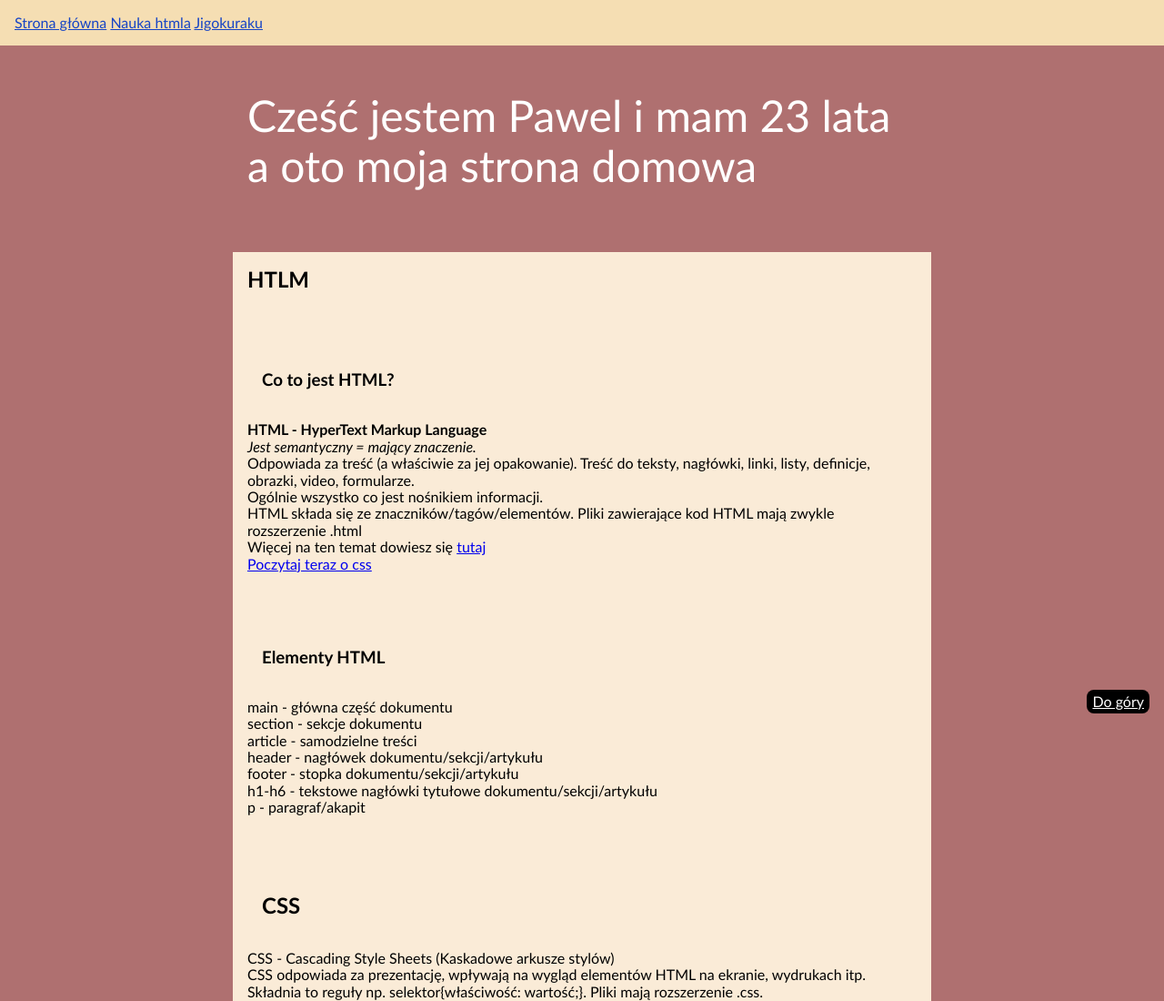
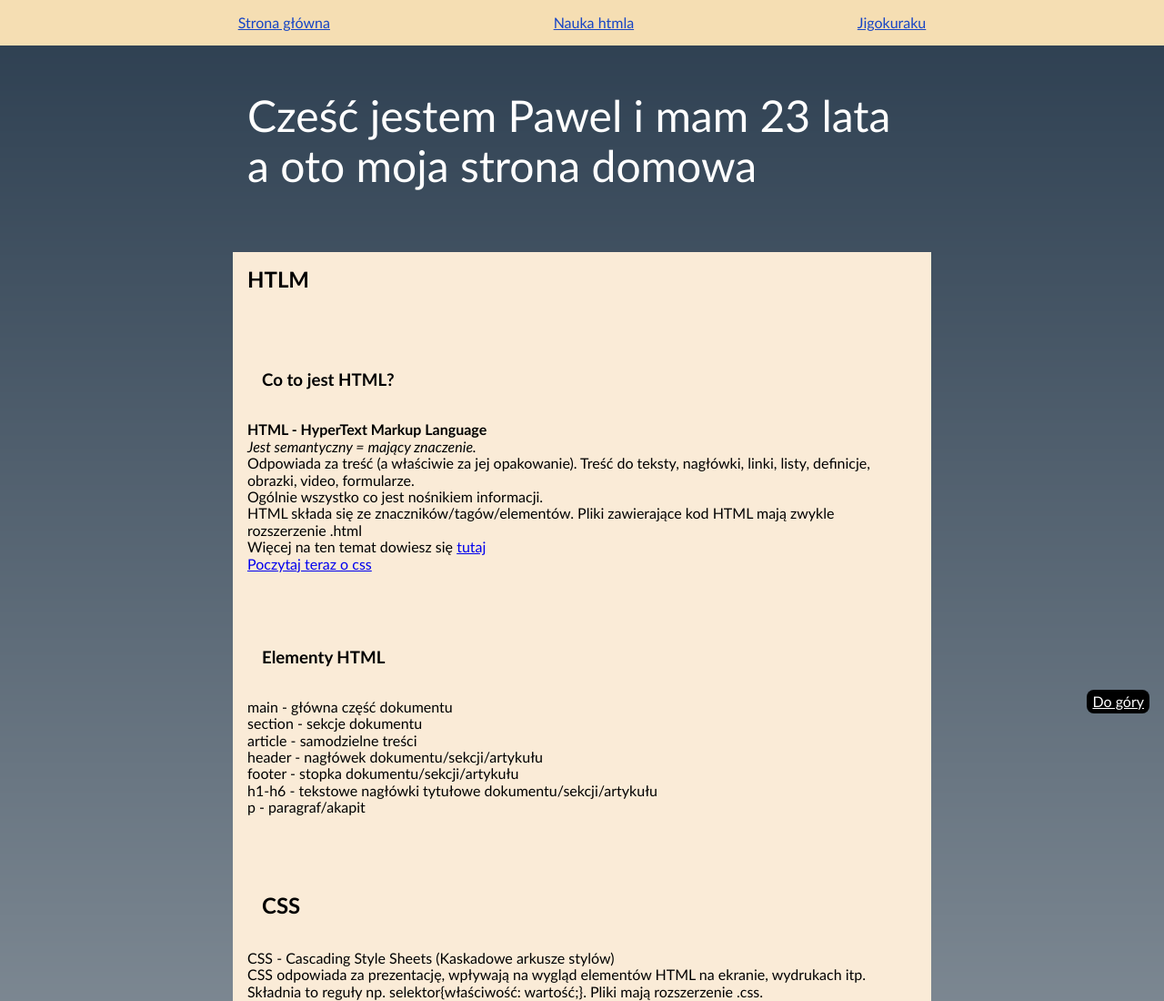
Before and after one commit to pawelwojciechowski00/homepage, a plain HTML site: page index.html in a window 1280 px wide. Shown: the top 1100 px of the page at 91% size. Drawn offline with Linux system fonts and the light colour scheme.

Commit message:
added alert function, changed background and set link section

```diff
--- a/main.js
+++ b/main.js
@@ -1,5 +1,7 @@
 const firstName = "Pawel";
 const age = 23;
+
+alert(`Witaj mam na imię ${firstName} i mam ${age} lata`)
 
 console.log(`Nazywam się ${firstName} i mam ${age} lata`)
 
--- a/style.css
+++ b/style.css
@@ -1,5 +1,7 @@
 body {
-    background-color: #af7070;
+    background-image: url(/50\ Shades\ of\ Grey.png);
+    background-size: cover;
+    background-repeat: no-repeat;
     font-family: 'Gill Sans', 'Gill Sans MT', Calibri, 'Trebuchet MS', sans-serif;
 }
 
@@ -50,6 +52,8 @@ main {
 .navigation {
     padding: 16px;
     background: wheat;
+    display: flex;
+    justify-content: space-evenly;
 }
 
 .navigation__link {
```
Also changed, not shown: 50 Shades of Grey.png (added).
